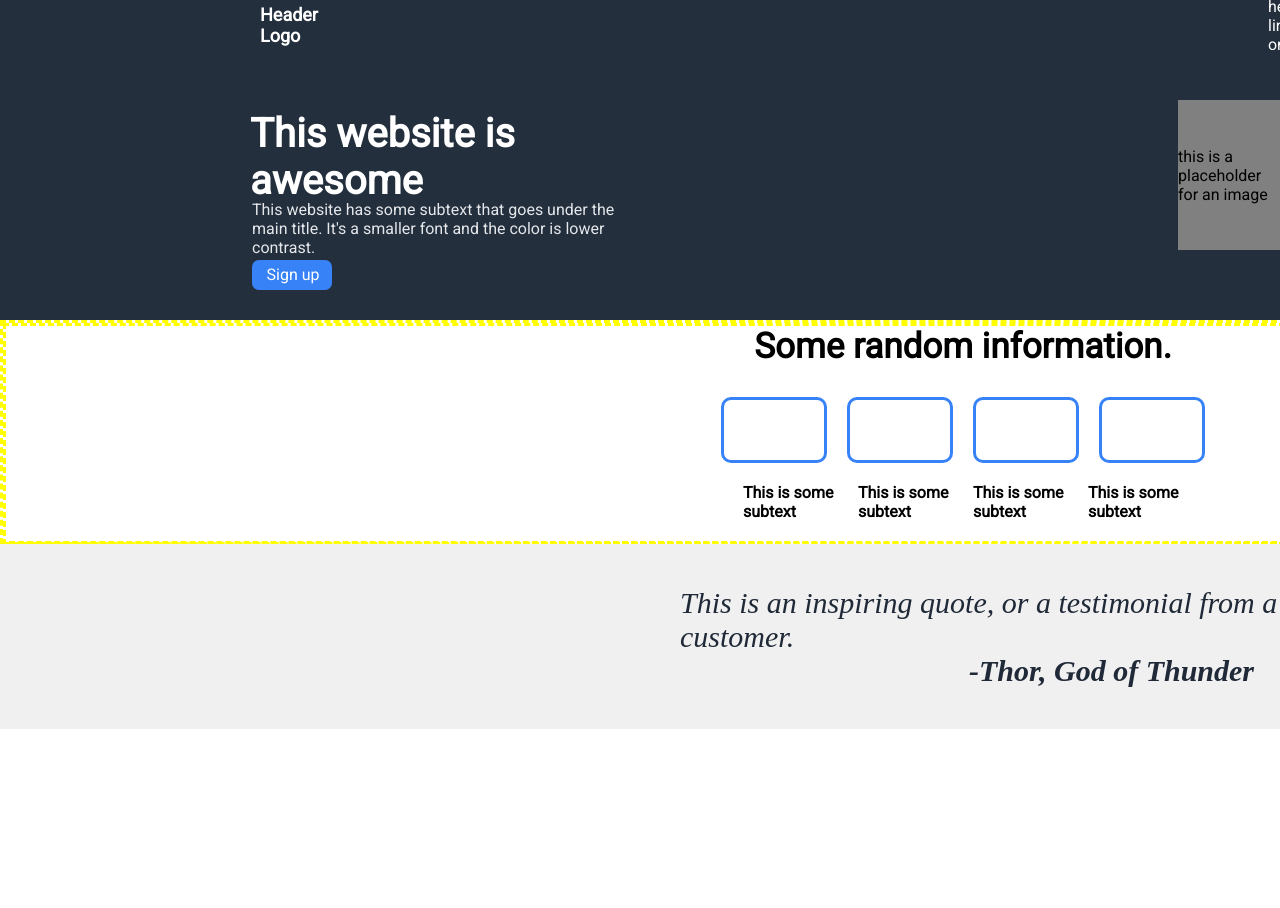
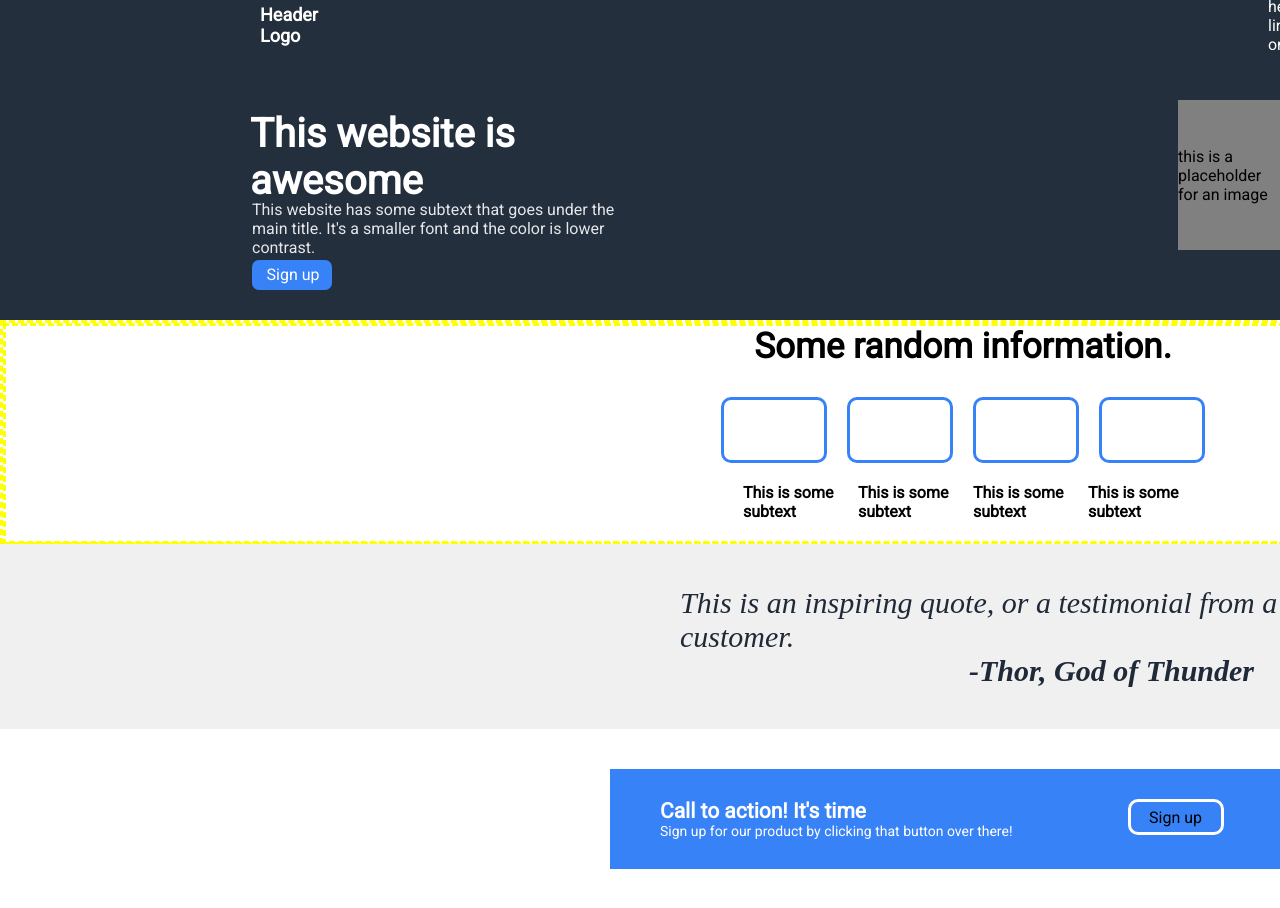
Before and after one commit to ryan2068/Odin-Landing-Page, a plain HTML site: page index.html in a window 1280 px wide. Shown: the top 908 px of the page. Before the commit the page ends 849 px from the top, so only its background shows below. Drawn offline with Linux system fonts and the light colour scheme.

Commit message:
finish 3rd block

```diff
--- a/index.html
+++ b/index.html
@@ -43,7 +43,18 @@
 
                     </div>
                 </div>
-                <div class ="body-box-4"></div>
+                <div class ="body-box-4">
+                    <div class="CTA-background">
+                        <div class="CTA-text">Call to action! It's time
+                            <div class="CTA-subtext">Sign up for our product by clicking that button over there!</div>
+                        </div>
+
+                        <div class="Signup-final">Sign up</div>
+
+
+                    </div>
+
+                </div>
             </div>
             <div class="header-logo">
                 <div class="header">
--- a/stylesheet.css
+++ b/stylesheet.css
@@ -86,9 +86,10 @@ body {
 .body-box-4 {
     display: flex;
     width: 1920px;
-    height: 120px;
+    height: 180px;
     background-color: white;
-
+    justify-content: center;
+    align-items: center;
 
 }
 
@@ -263,3 +264,41 @@ body {
     padding-left: 289px;
     font-weight: 700;
 }
+
+.CTA-background {
+    background-color: #3882f8;
+    height: 100px;
+    width: 700px;
+    display: flex;
+
+}
+
+.CTA-text {
+    display: flex;
+    flex-direction: column;
+    justify-content: center;
+    padding-left: 50px;
+    color: white;
+    font-weight: 700;
+    font-size: 21px;
+}
+
+.CTA-subtext {
+    font-weight: 100;
+    font-size: 14px;
+}
+
+.Signup-final {
+    display: flex;
+    background-color: #3882f8;
+    border-style: solid;
+    border-color: white;
+    align-items: center;
+    justify-content: center;
+    width: 90px;
+    height: 30px;
+    margin-left: 115px;
+    margin-top: 30px;
+    border-radius: 10px;
+
+}
```
